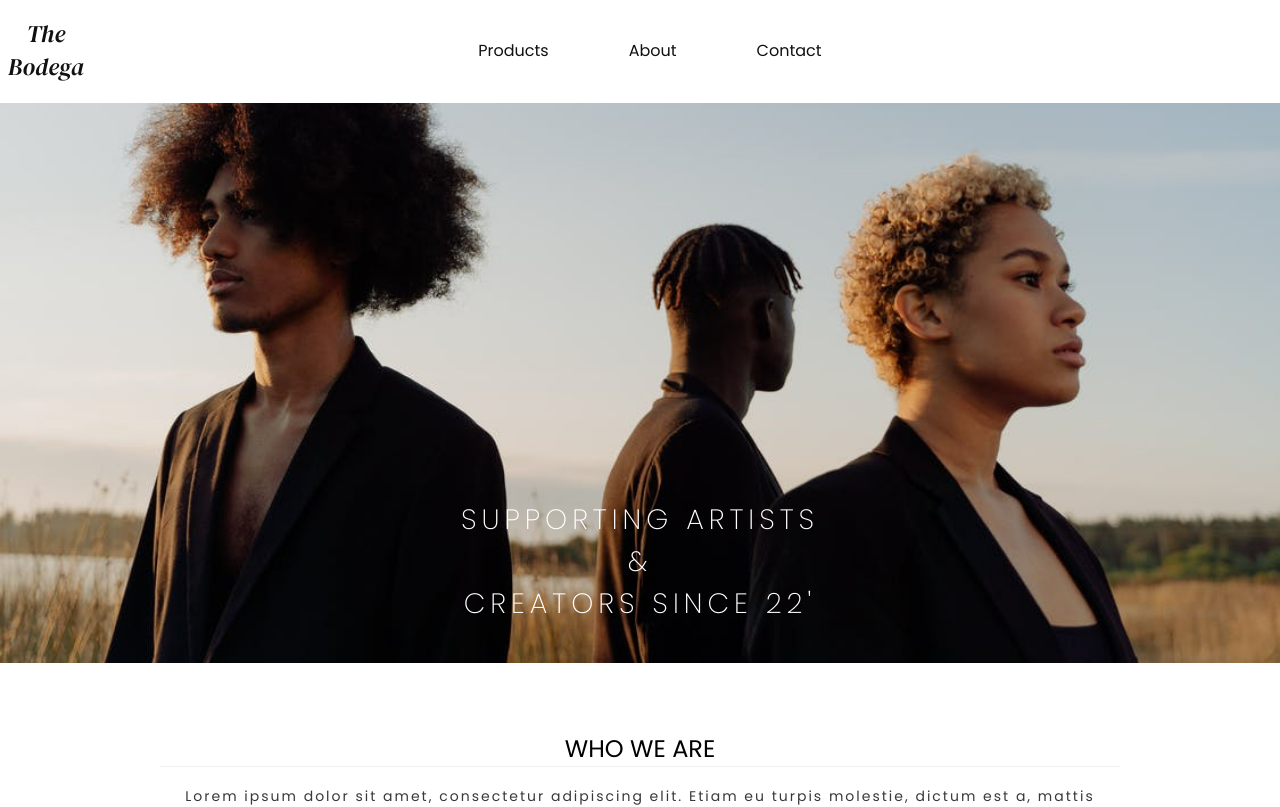
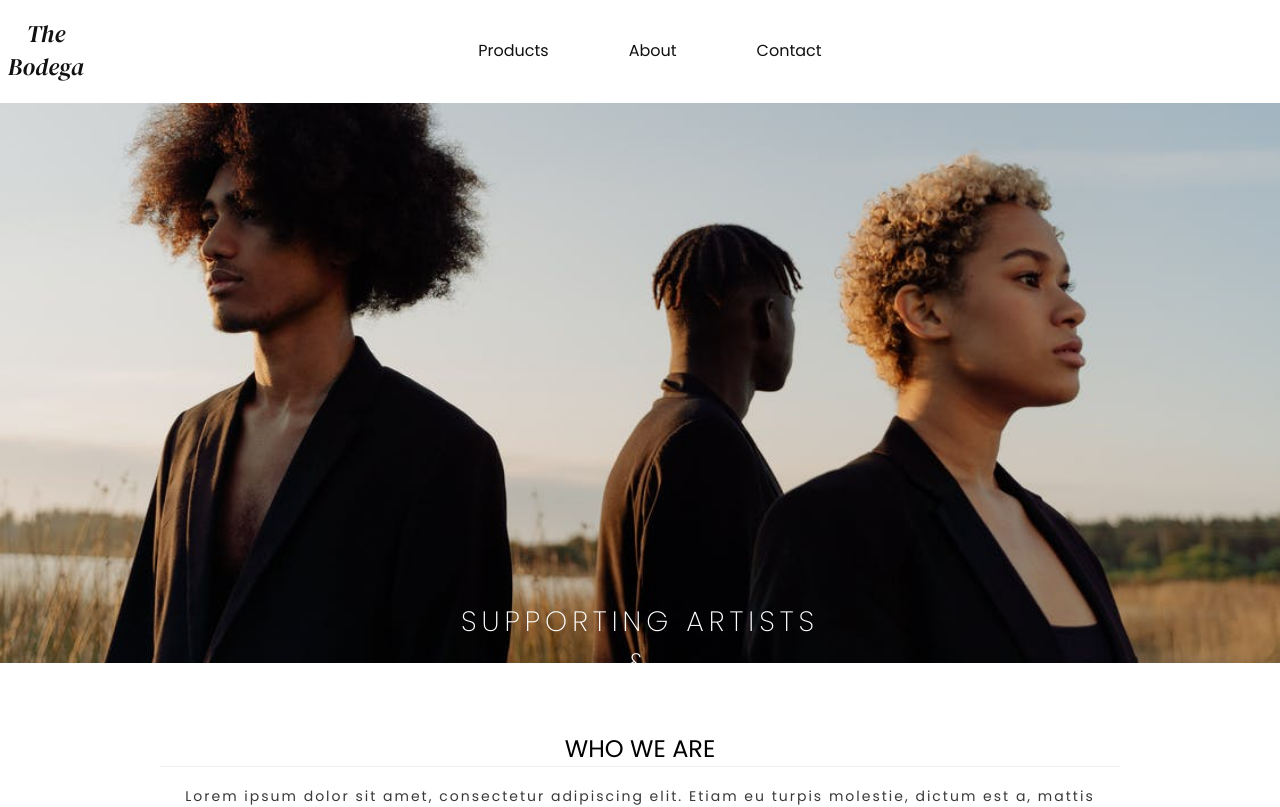
Before and after one commit to teresafranxman97/the-bodega, a React (Create React App) app: page /about in a window 1280 px wide. Shown: the top 807 px of the page. Built offline with nearby package versions, Linux system fonts and the light colour scheme; some icons are missing.

Commit message:
Updated banner in about page

```diff
--- a/src/styles/sections/AboutStyles.js
+++ b/src/styles/sections/AboutStyles.js
@@ -6,6 +6,7 @@ const AboutStyles = styled.main`
 
 const Banner = styled.div`
 	height: 33vh;
+	position: relative;
 
 	img {
 		height: 100%;
@@ -22,7 +23,7 @@ const Banner = styled.div`
 		text-align: center;
 		letter-spacing: 5px;
 		font-size: 15px;
-		top: 35vh;
+		top: 23vh;
 	}
 
 	@media screen and (min-width: 425px) {
```
